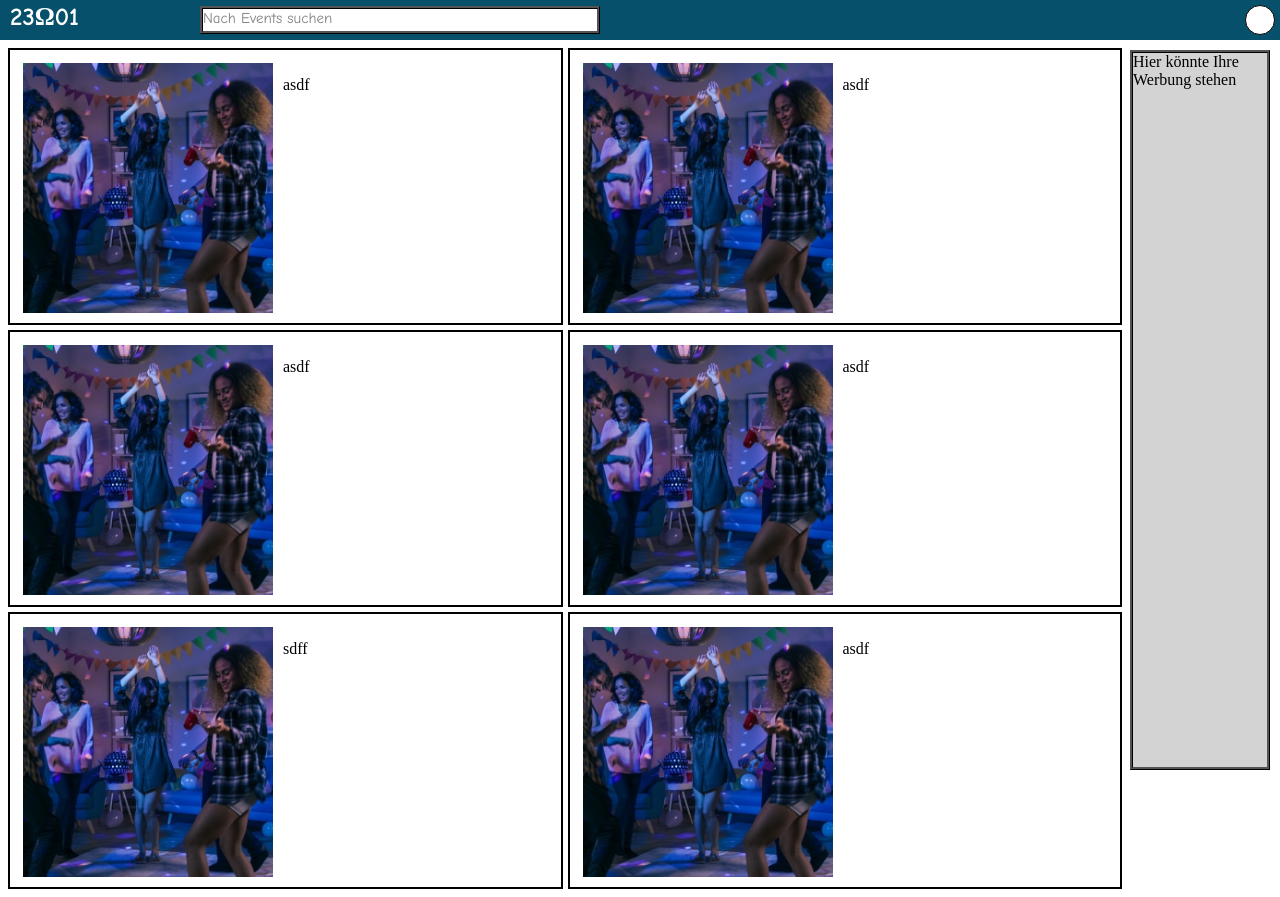
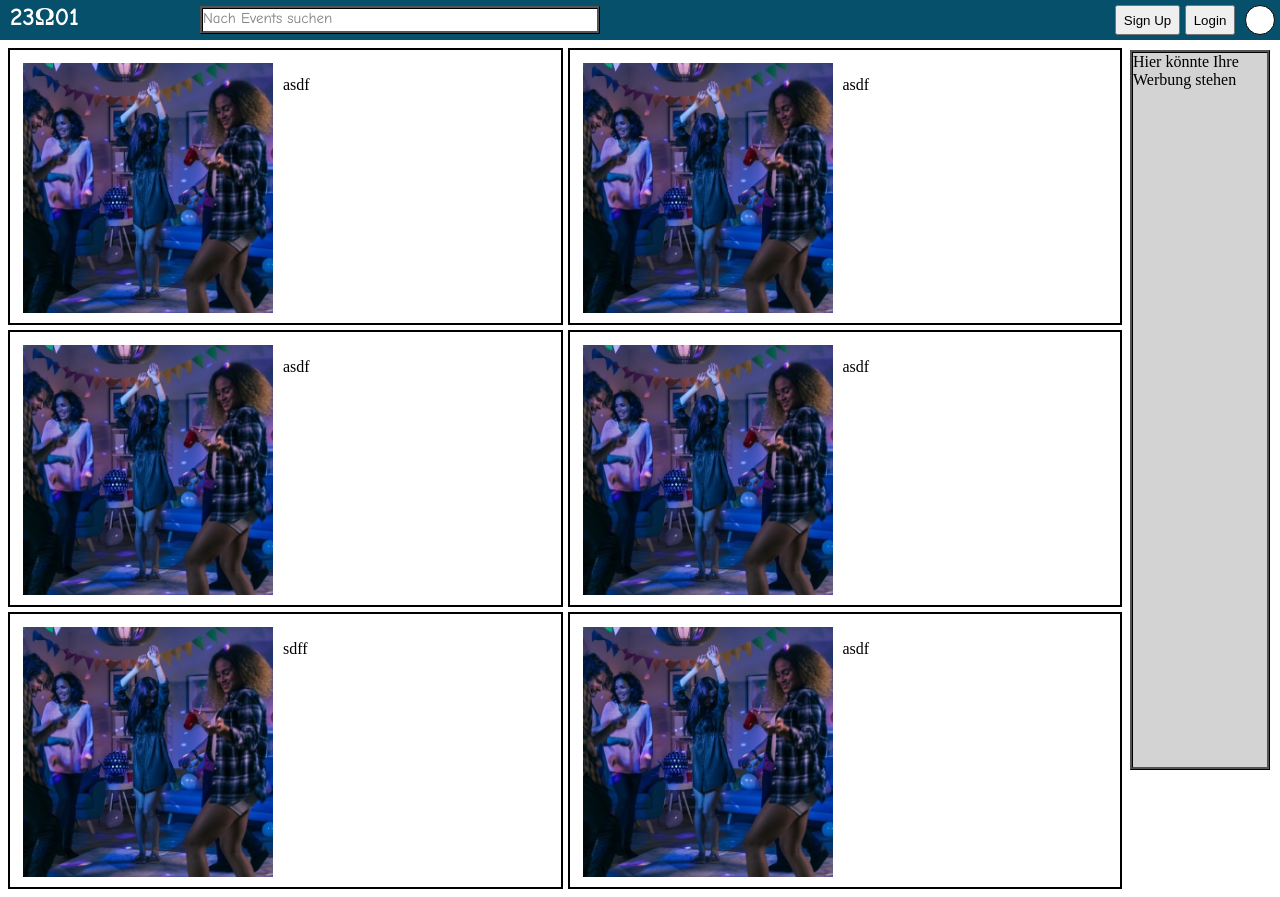
Before and after one commit to DworshiFH/23O01, a plain HTML site: page main.html in a window 1280 px wide. Drawn offline with Linux system fonts and the light colour scheme.

Commit message:
Login, Signup

```diff
--- a/main.css
+++ b/main.css
@@ -110,3 +110,19 @@
         'right';
     }
 }
+
+#login{
+    position: fixed;
+    width: 50px;
+    height: 30px;
+    right: 45px;
+    top: 5px;
+}
+
+#signup{
+    position: fixed;
+    width: 65px;
+    height: 30px;
+    right: 100px;
+    top: 5px;
+}
--- a/main.html
+++ b/main.html
@@ -17,6 +17,14 @@
         <article id="profile">
 
         </article>
+
+        <form action="Login.html">
+        <input type="submit" id="login" value="Login">
+        <a href="Login.html"></a></form>
+
+        <form action="Signup.html">
+        <input type="submit" id="signup" value="Sign Up">
+        <a href="Signup.html"></a></form>
 
 
 
```
